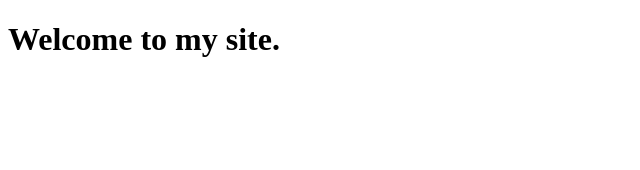
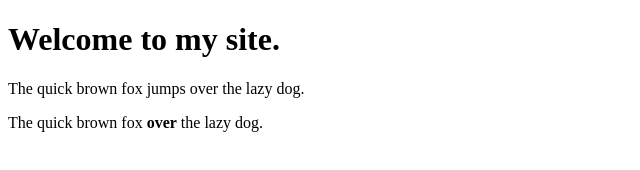
Before and after one commit to Austine9209/html, a plain HTML site: page index.html in a window 1280 px wide. Shown: the whole page, without its empty margins (0-640 px from the left). Drawn offline with Linux system fonts and the light colour scheme.

Commit message:
Tryout HTMML tags

```diff
--- a/index.html
+++ b/index.html
@@ -8,5 +8,7 @@
 </head>
 <body>
     <h1>Welcome to my site.</h1>
+    <p>The <span>quick brown</span> fox jumps over the lazy dog.</p>
+    <p>The quick brown fox <strong>over</strong>  the lazy dog.</p>
 </body>
 </html>
```
